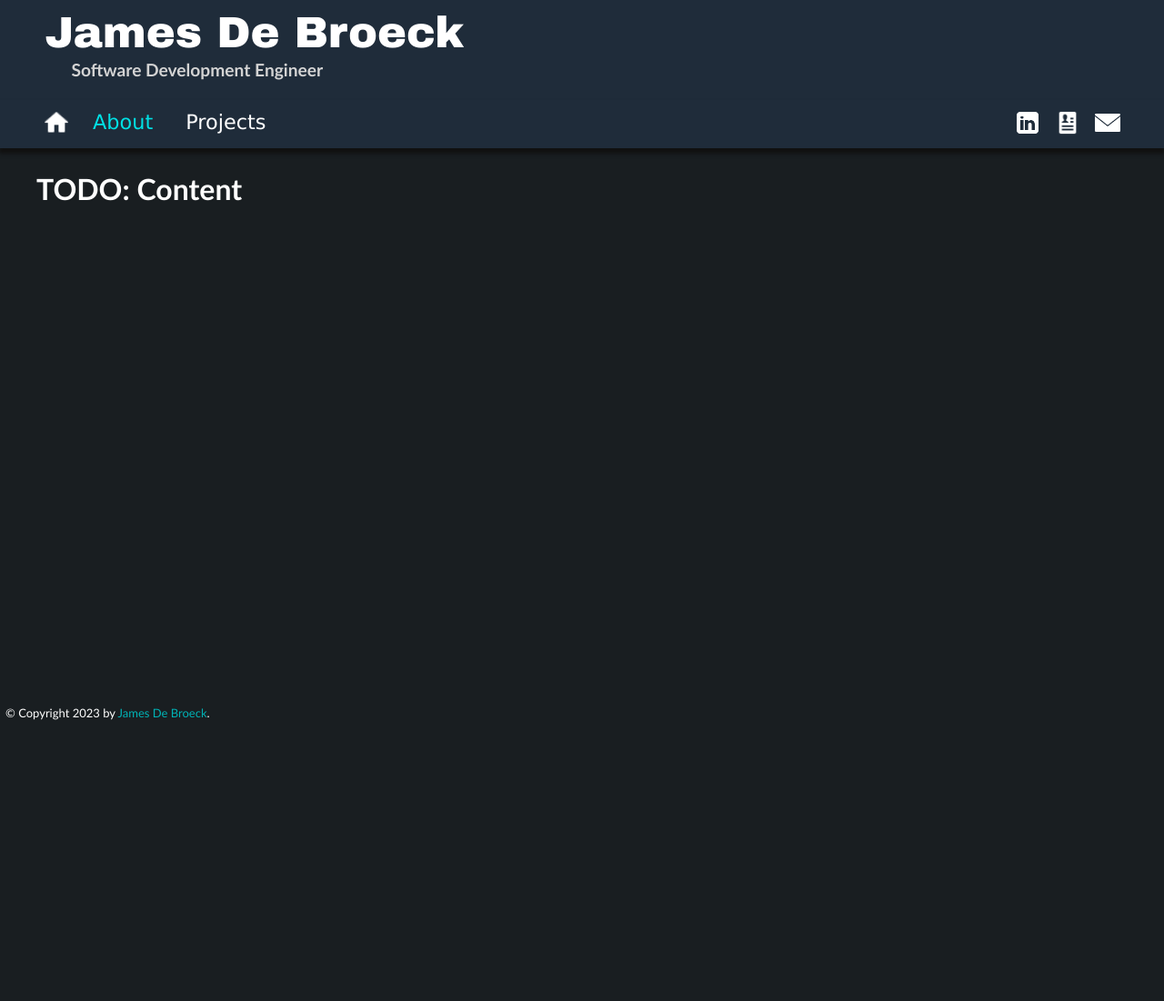
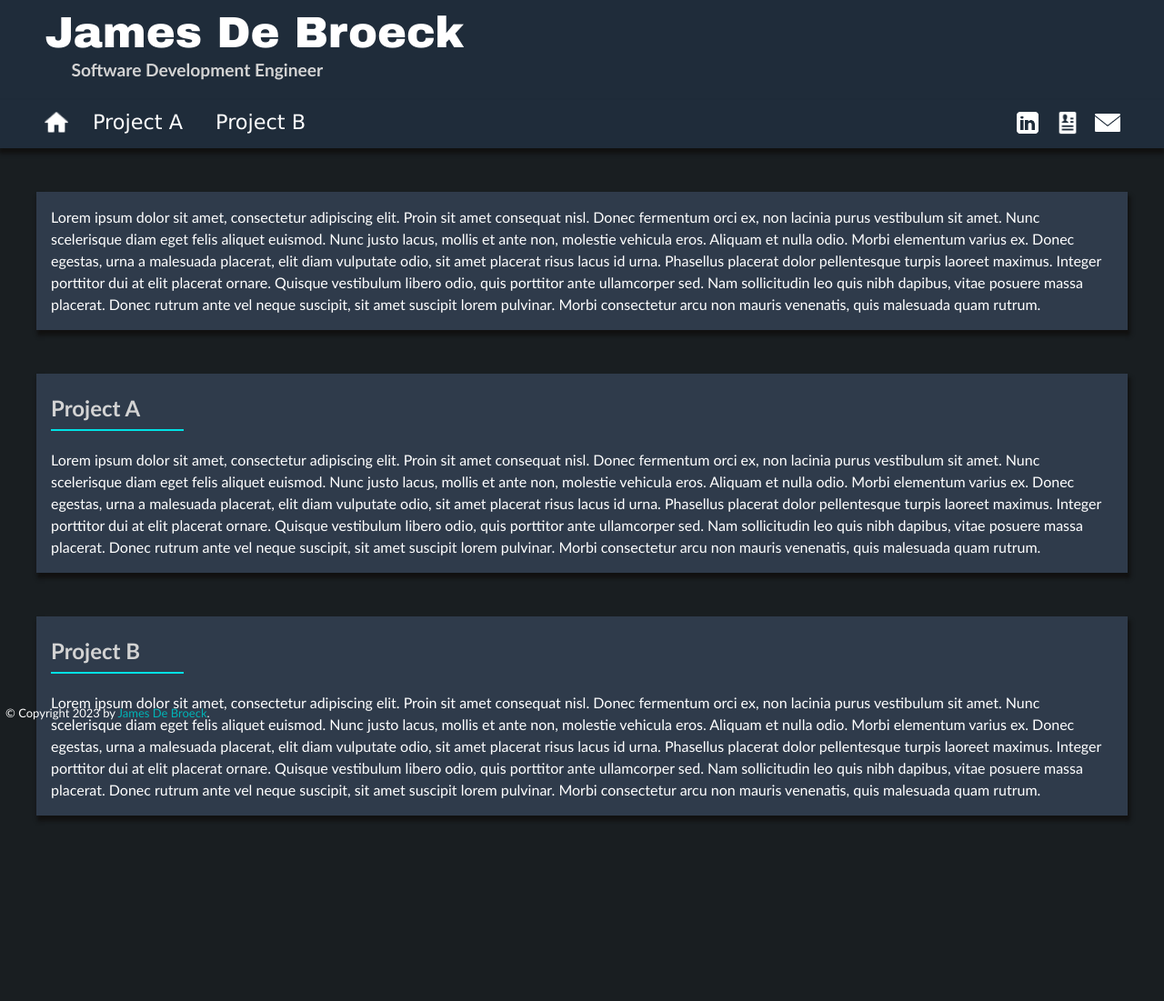
Before and after one commit to debroejm/portfolio, a Flask app: page / in a window 1280 px wide. Shown: the top 1101 px of the page at 91% size. Run offline with Flask 3, Linux system fonts and the light colour scheme.

Commit message:
content: Add content section layout
Add a layout and some dummy sections for the main body content.

```diff
--- a/app.py
+++ b/app.py
@@ -1,5 +1,6 @@
+from dataclasses import dataclass, field
 from pathlib import Path
-from typing import Collection, NamedTuple
+from typing import Collection, List, NamedTuple, Optional
 
 from flask import Flask, render_template, send_file, url_for
 
@@ -25,7 +26,8 @@ portfolio_info = PortfolioInfo(
 )
 
 
-class NavbarSocial(NamedTuple):
+@dataclass(frozen=True)
+class NavbarSocial(object):
     icon: str
     alt: str
     link: str
@@ -39,6 +41,63 @@ def generate_socials() -> Collection[NavbarSocial]:
     ]
 
 
+class TextBlocks(list, List[str]):
+    def __init__(self, *_txt_blocks: str):
+        super().__init__([txt.replace('\n', '') for txt in _txt_blocks])
+
+
+@dataclass(frozen=True)
+class PageSection(object):
+    title: str
+    id: str
+    body: TextBlocks
+
+
+INTRO = TextBlocks(
+"""
+Lorem ipsum dolor sit amet, consectetur adipiscing elit. Proin sit amet consequat nisl. Donec fermentum orci ex,
+ non lacinia purus vestibulum sit amet. Nunc scelerisque diam eget felis aliquet euismod. Nunc justo lacus, mollis
+ et ante non, molestie vehicula eros. Aliquam et nulla odio. Morbi elementum varius ex. Donec egestas, urna a
+ malesuada placerat, elit diam vulputate odio, sit amet placerat risus lacus id urna. Phasellus placerat dolor
+ pellentesque turpis laoreet maximus. Integer porttitor dui at elit placerat ornare. Quisque vestibulum libero odio,
+ quis porttitor ante ullamcorper sed. Nam sollicitudin leo quis nibh dapibus, vitae posuere massa placerat. Donec rutrum
+ ante vel neque suscipit, sit amet suscipit lorem pulvinar. Morbi consectetur arcu non mauris venenatis, quis malesuada
+ quam rutrum.
+"""
+)
+
+SECTIONS = [
+    PageSection(
+        title="Project A",
+        id="project-a",
+        body=TextBlocks("""
+Lorem ipsum dolor sit amet, consectetur adipiscing elit. Proin sit amet consequat nisl. Donec fermentum orci ex,
+ non lacinia purus vestibulum sit amet. Nunc scelerisque diam eget felis aliquet euismod. Nunc justo lacus, mollis
+ et ante non, molestie vehicula eros. Aliquam et nulla odio. Morbi elementum varius ex. Donec egestas, urna a
+ malesuada placerat, elit diam vulputate odio, sit amet placerat risus lacus id urna. Phasellus placerat dolor
+ pellentesque turpis laoreet maximus. Integer porttitor dui at elit placerat ornare. Quisque vestibulum libero odio,
+ quis porttitor ante ullamcorper sed. Nam sollicitudin leo quis nibh dapibus, vitae posuere massa placerat. Donec rutrum
+ ante vel neque suscipit, sit amet suscipit lorem pulvinar. Morbi consectetur arcu non mauris venenatis, quis malesuada
+ quam rutrum.
+""")
+    ),
+    PageSection(
+        title="Project B",
+        id="project-b",
+        body=TextBlocks("""
+    Lorem ipsum dolor sit amet, consectetur adipiscing elit. Proin sit amet consequat nisl. Donec fermentum orci ex,
+     non lacinia purus vestibulum sit amet. Nunc scelerisque diam eget felis aliquet euismod. Nunc justo lacus, mollis
+     et ante non, molestie vehicula eros. Aliquam et nulla odio. Morbi elementum varius ex. Donec egestas, urna a
+     malesuada placerat, elit diam vulputate odio, sit amet placerat risus lacus id urna. Phasellus placerat dolor
+     pellentesque turpis laoreet maximus. Integer porttitor dui at elit placerat ornare. Quisque vestibulum libero odio,
+     quis porttitor ante ullamcorper sed. Nam sollicitudin leo quis nibh dapibus, vitae posuere massa placerat. Donec rutrum
+     ante vel neque suscipit, sit amet suscipit lorem pulvinar. Morbi consectetur arcu non mauris venenatis, quis malesuada
+     quam rutrum.
+    """)
+    ),
+]
+
+
 @app.route('/')
 def index():
     return render_template(
@@ -47,6 +106,8 @@ def index():
         nav_pages=PAGES,
         nav_socials=generate_socials(),
         active_page='About',
+        intro=INTRO,
+        sections=SECTIONS,
     )
 
 
--- a/static/style.css
+++ b/static/style.css
@@ -125,6 +125,38 @@ body {
     border-bottom-width: 3px;
 }
 
+h2 {
+    color: lightgray;
+}
+
+.section-title-left {
+    text-align: left;
+}
+
+.section-title-right {
+    text-align: right;
+}
+
+.section-title-left:after {
+    content: "";
+    border: 1px solid #00e1e5;
+    margin-top: 5px;
+    margin-bottom: 7px;
+    display: grid;
+    max-width: 6em;
+}
+
+.section-title-right:after {
+    content: "";
+    border: 1px solid #00e1e5;
+    margin-top: 5px;
+    margin-bottom: 7px;
+    display: block;
+    float: right;
+    clear: right;
+    max-width: 6em;
+}
+
 #content {
     display: grid;
     padding: 0;
@@ -134,6 +166,13 @@ body {
     /* Stretch through the bottom as needed */
     padding-bottom: 9999px;
     margin-bottom: -9999px;
+}
+
+.content-section {
+    background-color: #2f3b4b;
+    margin: 3em 0 0;
+    padding: 0 1em;
+    box-shadow: 2px 5px 4px 1px #111;
 }
 
 #footer {
--- a/templates/index.html
+++ b/templates/index.html
@@ -2,6 +2,3 @@
 {% block head %}
     {{ super() }}
 {% endblock %}
-{% block content %}
-    <h1>TODO: Content</h1>
-{% endblock %}
--- a/templates/layout.html
+++ b/templates/layout.html
@@ -12,10 +12,12 @@
                 <li class="navbar-icon navbar-left">
                     <a href="#"><img src="{{ url_for('static', filename='home.png') }}" alt="top" class="navbar-icon-img"></a>
                 </li>
-                {% for page_name, (page_link, subpages) in nav_pages.items() %}
-                <li>
-                    <a class="navbar-item navbar-left {% if active_page == page_name %} active{% endif %}" href="#{{ page_link }}">{{ page_name }}</a>
-                </li>
+                {% for section in sections %}
+                    {% if section.title != None and section.id != None %}
+                        <li>
+                            <a class="navbar-item navbar-left" href="#{{ section.id }}">{{ section.title }}</a>
+                        </li>
+                    {% endif %}
                 {% endfor %}
                 {% for social in nav_socials %}
                 <li class="navbar-icon navbar-right">
@@ -26,7 +28,18 @@
         {% endblock %}
     </head>
     <body>
-        <div id="content" class="page-width">{% block content %}{% endblock %}</div>
+        <div id="content" class="page-width">{% block content %}
+            <div class="content-section">
+                {% for blob in intro %}<p>{{ blob }}</p>{% endfor %}
+            </div>
+            {% for section in sections %}
+                <a id="{{ section.id }}"></a>
+                <div class="content-section">
+                    <h2 class="section-title-left">{{ section.title }}</h2>
+                    {% for blob in section.body %}<p>{{ blob }}</p>{% endfor %}
+                </div>
+            {% endfor %}
+        {% endblock %}</div>
         <div id="footer" class="page-width">
             {% block footer %}
             &copy; Copyright 2023 by <a href="{{ url_for('index') }}">{{ portfolio_info.name }}</a>.
```
